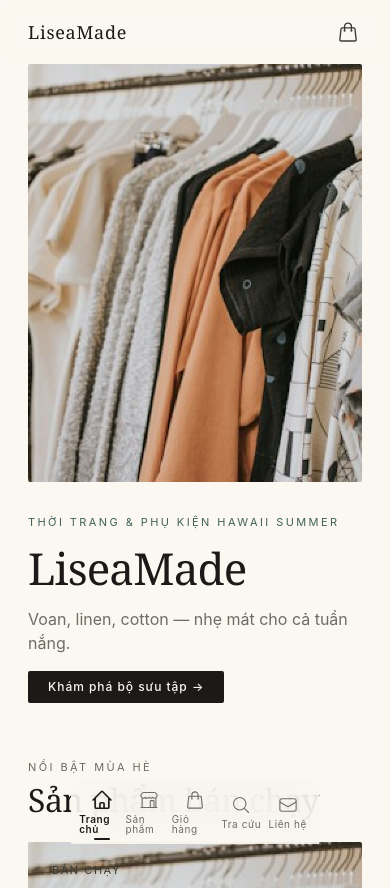
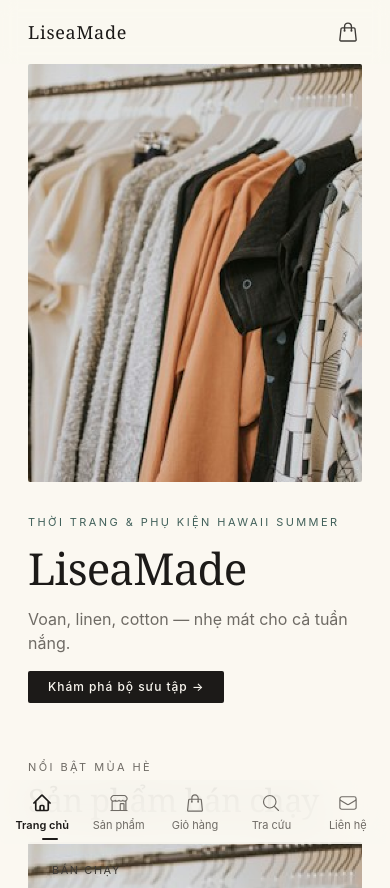
Before and after one commit to Tiennguyen25081996/WebLiseaMade, a React (Vite) app: page / in a window 390 px wide. Shown: the top 888 px of the page. Built offline with nearby package versions, Linux system fonts and the light colour scheme.

Commit message:
fix button bottom mobile

```diff
--- a/src/components/layout/LayoutMobile.tsx
+++ b/src/components/layout/LayoutMobile.tsx
@@ -29,7 +29,7 @@ function MobileHeader() {
       }`}
       aria-label="Menu di động"
     >
-      <nav className="flex items-center justify-between h-full w-full max-w-[390px] mx-auto px-5">
+      <nav className="flex items-center justify-between h-full w-full max-w-md mx-auto px-5">
         <Link
           to="/"
           className="tap-feedback font-display text-lg tracking-[0.04em] font-normal text-ink-900 hover:opacity-80 transition-opacity focus-visible:outline-1 focus-visible:outline-lagoon-600 rounded-hair px-2 py-1"
@@ -113,7 +113,11 @@ function MobileFooter() {
   const { itemCount } = useCart();
 
   return (
-    <footer className="sticky bottom-0 inset-x-0 h-16 luxury-glass border-t border-sand-200/60 max-w-[390px] mx-auto px-2 z-50 flex items-center justify-between" aria-label="Điều hướng chính di động">
+    <footer
+      className="sticky bottom-0 inset-x-0 z-50 w-full border-t border-sand-200/80 luxury-glass pb-[env(safe-area-inset-bottom,0px)]"
+      aria-label="Điều hướng chính di động"
+    >
+      <nav className="grid grid-cols-5 h-16 w-full max-w-md mx-auto px-1 items-stretch">
         {NAV_ITEMS.map((item) => {
           const Icon = item.icon;
           const isCart = item.to === "/gio-hang";
@@ -124,7 +128,7 @@ function MobileFooter() {
               to={item.to}
               end={item.to === "/"}
               className={({ isActive }) =>
-              `tap-feedback relative flex flex-col items-center justify-center flex-1 h-full min-h-[44px] py-1 transition-all duration-300 ease-editorial ${
+                `tap-feedback relative flex flex-col items-center justify-center h-full w-full py-1 text-center transition-colors duration-200 select-none ${
                   isActive
                     ? "text-ink-900 font-medium"
                     : "text-ink-500 hover:text-ink-900"
@@ -133,8 +137,12 @@ function MobileFooter() {
             >
               {({ isActive }) => (
                 <>
-                <div className="relative flex items-center justify-center">
-                  <Icon className={`h-5 w-5 transition-transform duration-300 ease-editorial ${isActive ? "scale-110 stroke-[1.8]" : "stroke-[1.3]"}`} />
+                  <div className="relative flex h-6 w-6 items-center justify-center">
+                    <Icon
+                      className={`h-5 w-5 transition-all duration-200 ${
+                        isActive ? "stroke-[2] text-ink-900" : "stroke-[1.4] text-ink-500"
+                      }`}
+                    />
                     {isCart && itemCount > 0 && (
                       <span
                         key={itemCount}
@@ -144,17 +152,22 @@ function MobileFooter() {
                       </span>
                     )}
                   </div>
-                <span className={`mt-1 text-[10px] tracking-[0.06em] leading-none ${isActive ? "text-ink-900 font-semibold" : "text-ink-500"}`}>
+                  <span
+                    className={`mt-1 text-[11px] font-sans leading-tight tracking-normal whitespace-nowrap transition-colors duration-200 ${
+                      isActive ? "font-semibold text-ink-900" : "font-normal text-ink-500"
+                    }`}
+                  >
                     {item.label}
                   </span>
                   {isActive && (
-                  <span className="absolute bottom-1 h-[2px] w-4 rounded-full bg-ink-900 animate-fade-in-slow" />
+                    <span className="absolute bottom-1 left-1/2 -translate-x-1/2 h-[2px] w-4 rounded-full bg-ink-900 animate-fade-in-slow" />
                   )}
                 </>
               )}
             </NavLink>
           );
         })}
+      </nav>
     </footer>
   );
 }
@@ -164,8 +177,8 @@ function LayoutMobileWrapper() {
     <section className="mobile-layout min-h-screen flex flex-col bg-sand-50 w-full" aria-label="Nội dung di động">
       <MobileHeader />
 
-      {/* Mobile content container — Figma frame max-width 390px */}
-      <main id="nout-content-mobile" className="flex-1 w-full max-w-[390px] mx-auto px-3 pb-20 md:hidden">
+      {/* Mobile content container — Max width constrained for editorial mobile */}
+      <main id="nout-content-mobile" className="flex-1 w-full max-w-md mx-auto px-3 pb-20 md:hidden">
         <Outlet />
       </main>
 
```
Also changed, not shown: .codebase-memory/artifact.json, 1 other file (tests, documents, lock files or other folders). Lines whose indentation alone changed are shown as unchanged.
